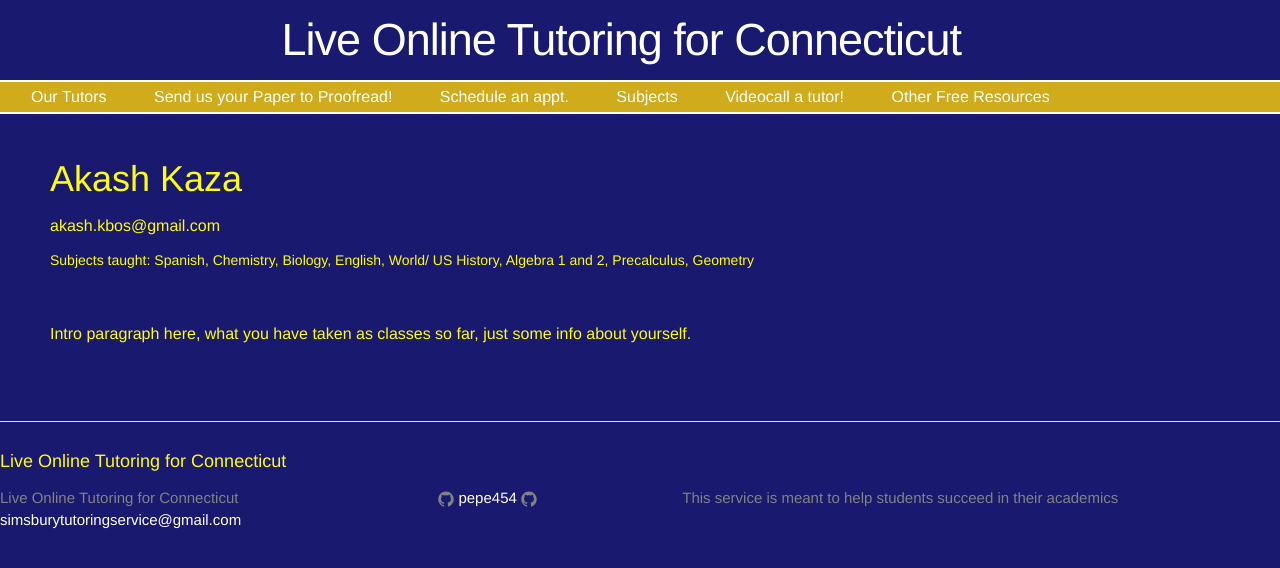
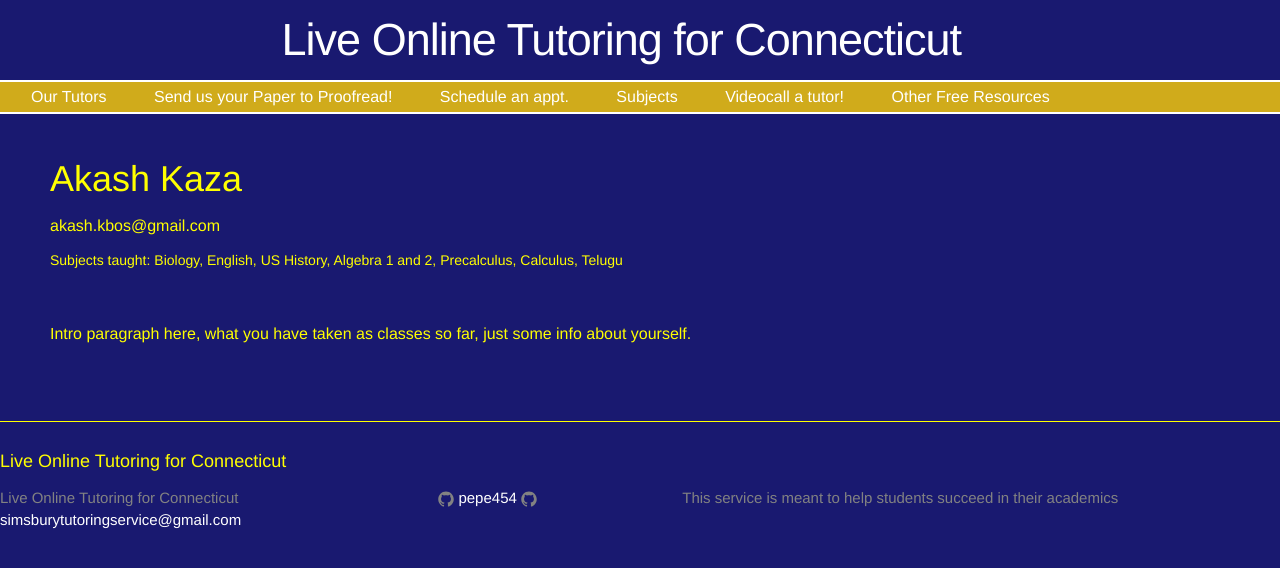
Before and after one commit to pepe454/pepe454.github.io, a Jekyll site: the page built from nav-bar/tutor-profiles/Akash.html, in a window 1280 px wide. Shown: the top 568 px of the page. Built offline with Jekyll 4.4.1, drawn with Linux system fonts in a browser that asks for light colours.

Commit message:
Update Akash.html

```diff
--- a/nav-bar/tutor-profiles/Akash.html
+++ b/nav-bar/tutor-profiles/Akash.html
@@ -6,7 +6,7 @@ layout: default
   <header class="post-header">
     <h1>Akash Kaza</h1>
     <p>akash.kbos@gmail.com</p>
-    <h5>Subjects taught: Spanish, Chemistry, Biology, English, World/ US History, Algebra 1 and 2, Precalculus, Geometry</h5>
+    <h5>Subjects taught: Biology, English, US History, Algebra 1 and 2, Precalculus, Calculus, Telugu</h5>
   </header>
   <br>
   <div class="post-content" itemprop="articleBody">
```
